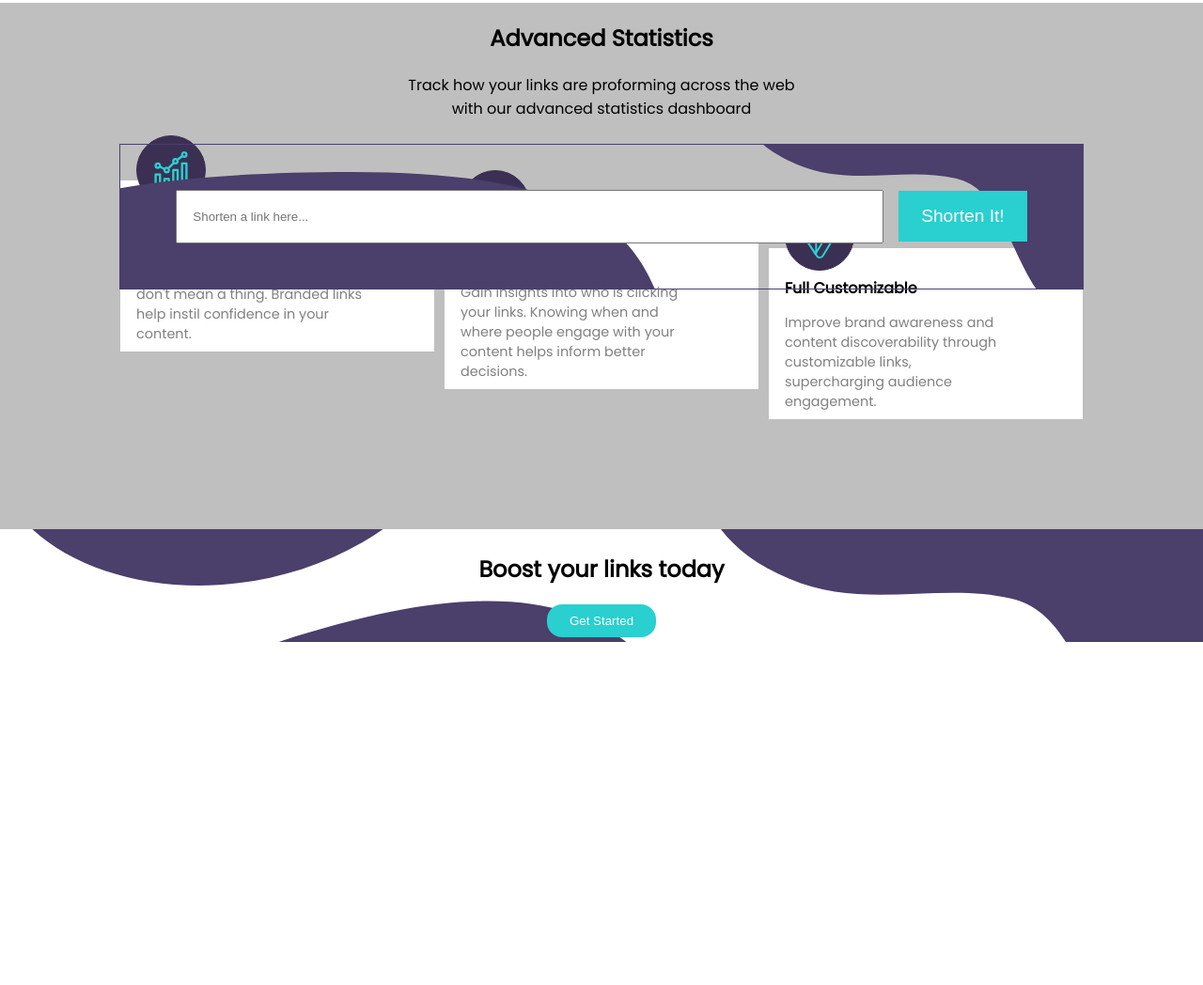
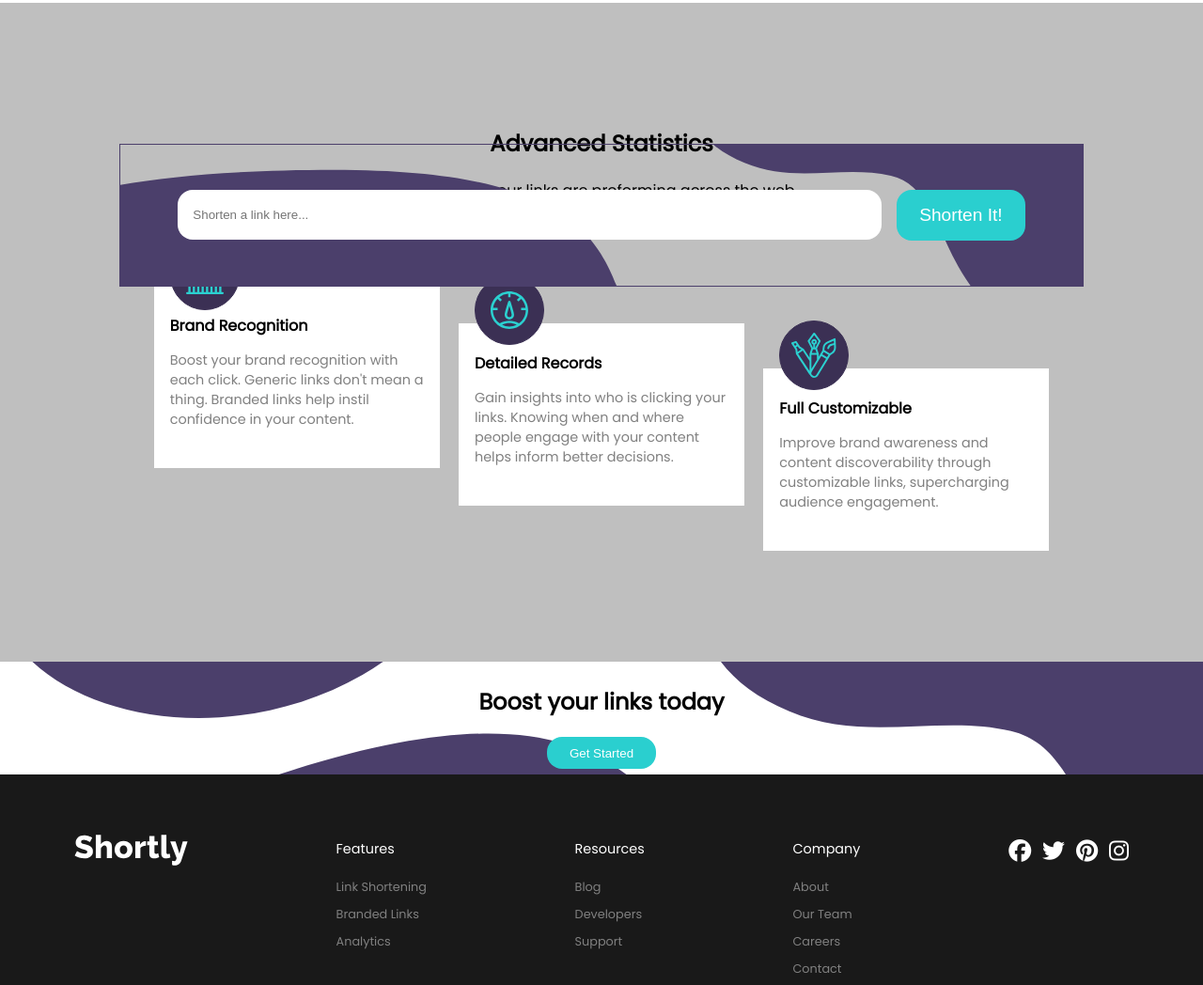
Before and after one commit to GummyJohn/url-shortener, a plain HTML site: page index.html in a window 1280 px wide. Shown: the part 453-1501 px from the top of the page at 94% size. Before the commit the page ends 1136 px from the top, so only its background shows below. Drawn offline with Linux system fonts and the light colour scheme; no server answers.

Commit message:
static content finsihed

```diff
--- /dev/null
+++ b/api.js
@@ -0,0 +1,11 @@
+const shortenLinkBtn = document.querySelector('.shorten-btn');
+const linkInput = document.querySelector('.text-input');
+const shortenDisplay = document.querySelector('.link-display');
+
+
+
+fetch(`https://api.shrtco.de/v2/shorten?url=${linkInput.value}`)
+.then(res => res.json())
+.then(data => {
+  console.log(data)
+})
--- a/index.html
+++ b/index.html
@@ -11,35 +11,15 @@
   <link rel="preconnect" href="https://fonts.googleapis.com">
   <link rel="preconnect" href="https://fonts.gstatic.com" crossorigin>
   <link href="https://fonts.googleapis.com/css2?family=Poppins&display=swap" rel="stylesheet">
+
+  <script src="https://kit.fontawesome.com/f9f607174a.js" crossorigin="anonymous"></script>
 </head>
 <body>
-  <!-- Boost your links today
-
-  Get Started
-
-  Features
-
-  Link Shortening
-  Branded Links
-  Analytics
-
-  Resources
-
-  Blog
-  Developers
-  Support
-
-  Company
-
-  About
-  Our Team
-  Careers
-  Contact -->
   <!-- <div class="attribution">
     Challenge by <a href="https://www.frontendmentor.io?ref=challenge" target="_blank">Frontend Mentor</a>.
     Coded by <a href="#">Your Name Here</a>.
   </div> -->
-
   <script src="main.js"></script>
+  <script src="api.js"></script>
 </body>
 </html>
--- a/main.js
+++ b/main.js
@@ -54,16 +54,16 @@ const showcase = divCreate('showcase');
 const showcaseContent = divCreate('showcase-content');
 const showcaseImg = divCreate('showcase-img');
 
-const inputContainer = divCreate('input-container')
-
-const inputText = document.createElement('input');
-inputText.className = 'text-input';
-inputText.placeholder = 'Shorten a link here...';
 
 showcaseContent.append(title(`More than just shorter links`, 'showcase-title'))
 showcaseContent.append(PCreate(
   "Build your brand's recognition and get detailed inslights on how your links are performing", 'showcase-p'));
 showcaseContent.append(button('Get Started', 'button'));
+
+const inputContainer = divCreate('input-container')
+const inputText = document.createElement('input');
+inputText.className = 'text-input';
+inputText.placeholder = 'Shorten a link here...';
 
 inputContainer.append(inputText);
 inputContainer.append(button('Shorten It!', 'shorten-btn'));
@@ -144,13 +144,57 @@ body.append(beforeFooter);
 //FOOTER
 const footer = divCreate('footer');
 const footerLogo = divCreate('footer-logo')
+footerLogo.innerHTML = `
+  <img src='./images/white-logo.svg'>
+`;
 
 const features = divCreate('features')
 const resources = divCreate('resources')
 const company = divCreate('company')
 const social = divCreate('socials')
 
+const facebookLogo = divCreate('facebook');
+facebookLogo.innerHTML= `
+  <i class="fa-brands fa-facebook"></i>
+`;
+const twitterLogo = divCreate('twitter');
+twitterLogo.innerHTML= `
+  <i class="fa-brands fa-twitter"></i>
+`;
+const pinterestLogo = divCreate('pinterest');
+pinterestLogo.innerHTML= `
+  <i class="fa-brands fa-pinterest"></i>
+`;
+const instagramLogo = divCreate('instagram');
+instagramLogo.innerHTML= `
+  <i class="fa-brands fa-instagram"></i>
+`;
+
 features.append(PCreate('Features', 'first'))
 features.append(PCreate('Link Shortening', 'list'))
 features.append(PCreate('Branded Links', 'list'))
 features.append(PCreate('Analytics', 'list'))
+
+resources.append(PCreate('Resources', 'first'))
+resources.append(PCreate('Blog', 'list'))
+resources.append(PCreate('Developers', 'list'))
+resources.append(PCreate('Support', 'list'))
+
+company.append(PCreate('Company', 'first'))
+company.append(PCreate('About', 'list'))
+company.append(PCreate('Our Team', 'list'))
+company.append(PCreate('Careers', 'list'))
+company.append(PCreate('Contact', 'list'))
+
+social.append(facebookLogo)
+social.append(twitterLogo)
+social.append(pinterestLogo)
+social.append(instagramLogo)
+
+footer.append(footerLogo)
+footer.append(features)
+footer.append(resources)
+footer.append(company)
+footer.append(social)
+
+body.append(footer);
--- a/styles.css
+++ b/styles.css
@@ -115,6 +115,7 @@ body{
 
 .input-container{
   background-image: url('images/bg-shorten-desktop.svg');
+  background-size: cover;
   position: absolute;
   top: 527.7px;
   display: flex;
@@ -130,6 +131,8 @@ body{
   padding: 1.2rem 1rem;
   width: 70%;
   margin-right: 1rem;
+  border-radius: 1rem;
+  border: none;
 }
 
 .shorten-btn{
@@ -138,19 +141,21 @@ body{
   border: none;
   color: white;
   font-size: 1.2rem;
+  border-radius: 1rem;
 }
 
+
+/* gray Background */
 .gray-background{
   background: var(--Gray);
-  height: 70vh;
-  width: 100%;
+   width: 100%;
   z-index: 0;
+  padding-top: 7rem;
 }
 
 .second-body-container{
   display: flex;
   flex-direction: column;
-  justify-content: center;
   align-items: center;
   width: 80%;
   max-width: 1300px;
@@ -165,10 +170,10 @@ body{
 
 .boxes-container{
   display: flex;
-  justify-content: space-between;
+  justify-content: space-around;
   position: relative;
   margin-top: 3rem;
-  width: 100%;
+  width: 95%;
   height: 400px;
 }
 
@@ -195,7 +200,7 @@ body{
 
 .img-three{
   background-image: url('./images/icon-fully-customizable.svg');
-  top: 1.4rem;
+  top: 2.3rem;
 }
 
 .stat-box-one,
@@ -204,7 +209,7 @@ body{
   border: 1px solid white;
   background-color: white;
   padding: 1rem;
-  width: 300px;
+  width: 270px;
   height: 40%;
 }
 
@@ -213,7 +218,7 @@ body{
 }
 
 .stat-box-three{
-  margin-top: 4.5rem;
+  margin-top: 5.5rem;
 }
 
 .box-title{
@@ -222,7 +227,7 @@ body{
 
 .box-text{
   font-size: .9rem;
-  width: 80%;
+  width: 100%;
   color: var(--Dark-Gray)
 }
 
@@ -245,3 +250,64 @@ body{
   justify-content: center;
   align-items: center;
 }
+
+/* footer */
+.footer{
+  display: flex;
+  align-items: flex-start;
+  justify-content: space-around;
+  background-color: rgba(0, 0, 0, 0.9);
+  font-size: .8rem;
+  height: 20vh;
+  padding-top: 4rem;
+}
+
+.footer .first {
+  color: white;
+  font-size: .9rem;
+  margin-bottom: 1.5rem;
+}
+
+.footer .list {
+  color: var(--Dark-Gray)
+}
+
+.footer .list:hover {
+  color: var(--Cyan);
+  cursor: pointer;
+}
+
+.socials{
+  display: flex;
+  justify-content: space-between;
+  align-items: center;
+  width: 10%;
+}
+
+.socials div {
+  color: white;
+  font-size: 1.5rem;
+}
+
+.features,
+.resources,
+.company{
+  display: flex;
+  flex-direction: column;
+  align-items: flex-start;
+  justify-content: start;
+  line-height: .2rem;
+  height: 30px;
+}
+
+.facebook:hover,
+.twitter:hover,
+.pinterest:hover,
+.instagram:hover{
+  color: var(--Cyan);
+  cursor: pointer;
+}
+
+.link-display{
+  width: 100%;
+}
```
Also changed, not shown: images/white-logo.svg (added).
